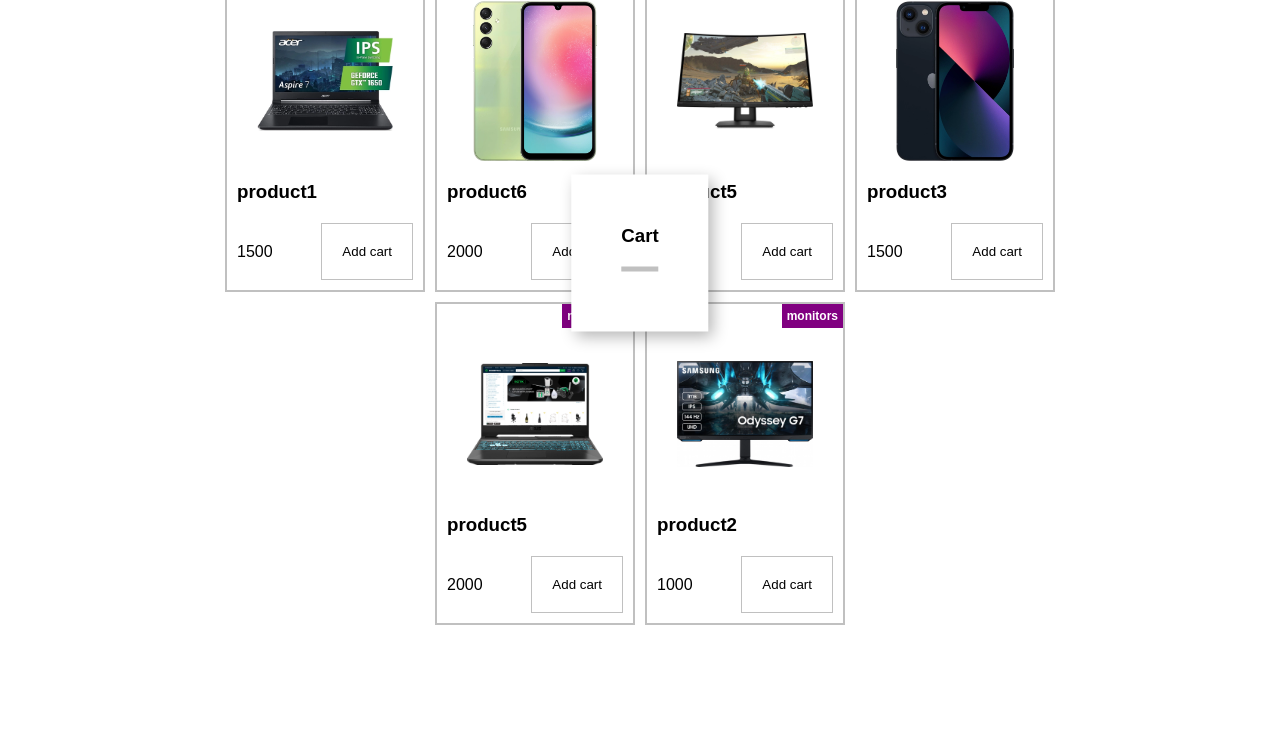
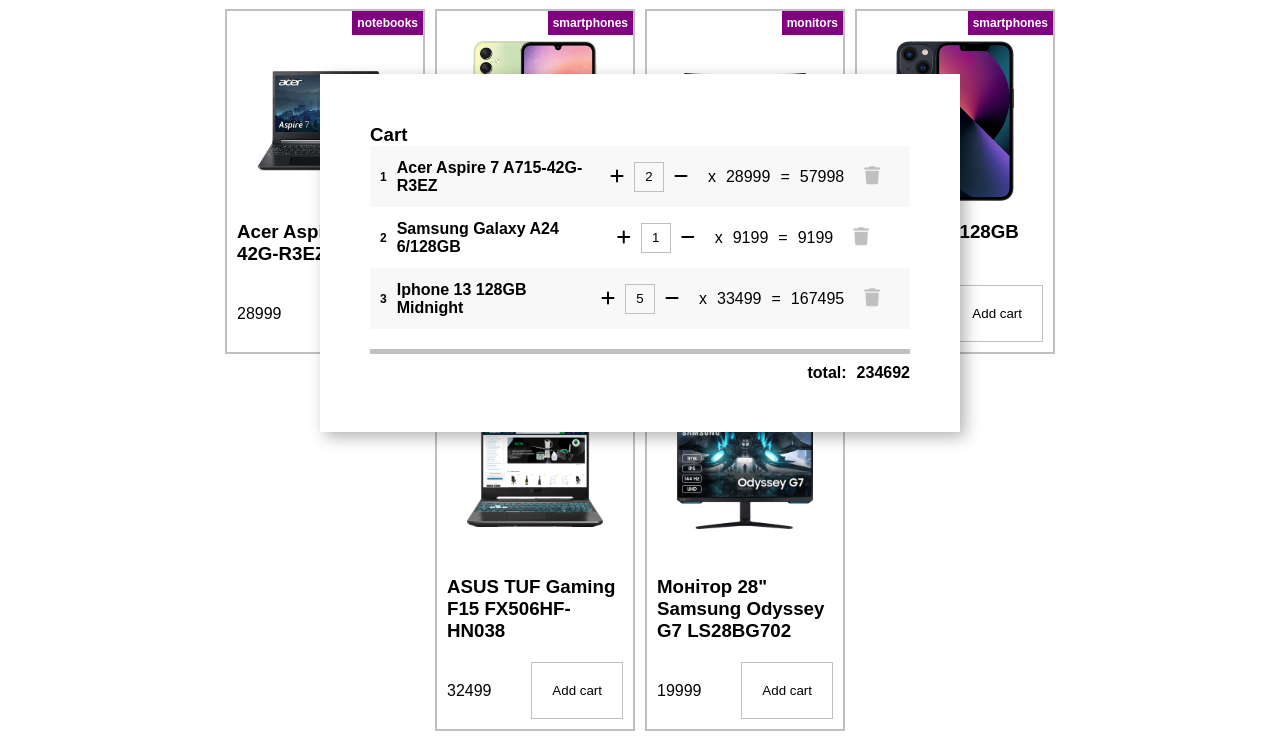
Before and after one commit to Stimarc/Lessons-Js-Server, a plain HTML site: page Shop/index.html in a window 1280 px wide. Shown: the part 147-883 px from the top of the page. Before the commit the page ends 800 px from the top, so only its background shows below. Drawn offline with Linux system fonts and the light colour scheme.

Commit message:
update Shop Market

```diff
--- a/Shop/css/style.css
+++ b/Shop/css/style.css
@@ -137,9 +137,18 @@
   color: white;
 }
 
+h1 {
+  font-family: 'Courier New', Courier, monospace;
+  color: purple;
+  text-align: center;
+  padding: 20px;
+}
+
 /* cart */
 .cart {
   position: fixed;
+  z-index: 1000;
+
   top: 50%;
   left: 50%;
   transform: translate(-50%, -50%);
@@ -176,7 +185,36 @@
   max-height: 35px;
   overflow: hidden;
 }
-.cart-prod-qty {}
+
+.cart-prod-qty {
+  border: none;
+  display: flex;
+  justify-content: center;
+  align-items: center;
+  padding: 0;
+}
+.cart-prod-qty-spinner {
+  padding: 10px;
+  cursor: pointer;
+}
+.cart-prod-qty-spinner:hover {
+  color: green;
+}
+.spinner-plus {}
+.spinner-minus {}
+
+.cart-prod-qty input {
+  width: 30px;
+  height: 30px;
+  text-align: center;
+  background: transparent;
+  border: 1px solid silver;
+}
+.cart-prod-qty input::-webkit-outer-spin-button,
+.cart-prod-qty input::-webkit-inner-spin-button {
+  display: none;
+}
+
 .cart-prod-qty::after {
   content: "x";
   margin-left: 10px;
@@ -188,6 +226,19 @@
 }
 .cart-prod-sum {
   margin-right: 0;
+}
+
+.cart-prod-del {
+  border: none;
+  background: transparent;
+  padding: 10px;
+  font-size: 18px;
+  color: silver;
+  margin-left: 10px;
+}
+.cart-prod-del:hover {
+  color: tomato;
+  cursor: pointer;
 }
 
 .cart-total {
--- a/Shop/index.html
+++ b/Shop/index.html
@@ -7,7 +7,8 @@
 
   <link rel="stylesheet" href="https://cdnjs.cloudflare.com/ajax/libs/font-awesome/6.4.0/css/all.min.css" integrity="sha512-iecdLmaskl7CVkqkXNQ/ZH/XLlvWZOJyj7Yy7tcenmpD1ypASozpmT/E0iPtmFIB46ZmdtAc9eNBvH0H/ZpiBw==" crossorigin="anonymous" referrerpolicy="no-referrer" />
   <link rel="stylesheet" href="css/style.css">
-  <title>Document</title>
+  <link rel="icon" href="./img/icon/favicon.ico">
+  <title>Shopify</title>
 </head>
 <body>
 
@@ -30,24 +31,37 @@
     <div class="products"></div>
   </div>
 
-  <!-- <div class="cart">
+   <!-- <div class="cart">
     <ul class="cart-prods">
 
-      <li class="cart-prod">
+       <li class="cart-prod">
         <span class="cart-prod-number">1</span>
         <h4 class="cart-prod-title">Lorem ipsum dolor sit</h4>
-        <span class="cart-prod-qty">5</span>
+        <label class="cart-prod-qty">
+          <span class="cart-prod-qty-spinner spinner-plus">
+            <i class="fa-solid fa-plus"></i>
+          </span>
+          <input type="number" value="5">
+          <span class="cart-prod-qty-spinner spinner-minus">
+            <i class="fa-solid fa-minus"></i>
+          </span>
+        </label>
         <span class="cart-prod-price">1000</span>
         <span class="cart-prod-sum">5000</span>
-      </li>
 
-    </ul>
-    <div class="cart-total">
+        <button class="cart-prod-del">
+          <i class="fa-solid fa-trash"></i>
+        </button>
+      </li> -->
+
+    <!-- </ul>
+     <div class="cart-total">
       <span>total: </span>
       <span class="cart-total-value">2000</span>
     </div>
-  </div> -->
+  </div>   -->
 
+  <!-- Js -->
   <script src="./js/model.js"></script>
   <script src="./js/main.js"></script>
 </body>
--- a/Shop/js/main.js
+++ b/Shop/js/main.js
@@ -2,8 +2,8 @@
 const productsSelector = '.products';
 const cart = {
   1: 2,
-  2: 3,
-  3: 1,
+  2: 1,
+  4: 5,
 };
 
 renderProducts(products, productsSelector);
@@ -17,6 +17,11 @@
 
 function renderProduct(prodObj, insertSelector) {
   const parentEl = doc.querySelector(insertSelector);
+  if (!parentEl) {
+    console.error(`[${insertSelector}]: Parent element not found !!!`);
+    return false;
+  }
+
   const
     product = doc.createElement('div'),
     productImgWrap = doc.createElement('div'),
@@ -30,11 +35,6 @@
   const {id, title, category, img, price} = prodObj;
   const imgPath = `./img/products/${category}/${img}`;
 
-  if (!parentEl) {
-    console.error(`[${insertSelector}]: Parent element not found !!!`);
-    return false;
-  }
-
   product.className = 'product';
   product.dataset.id = id;
 
@@ -44,7 +44,7 @@
   productImgWrap.append(productImg);
 
   productTitle.className = 'product-title';
-  productTitle.innerHTML = title;
+  productTitle.innerText = title;
 
   productPriceBlock.className = 'product-price-block';
   productPrice.className = 'product-price';
@@ -72,64 +72,197 @@
 
 function renderCart(dataArr, cartProdsObj, insertSelector) {
   const parentEl = doc.querySelector(insertSelector);
-
-  const
-    cart = doc.createElement('div'),
-    cartTitle = doc.createElement('h3'),
-    cartProds = doc.createElement('ul');
-
   if (!parentEl) {
     console.error(`[${insertSelector}]: Parent element not found !!!`);
     return false;
   }
 
-  cart.className = 'cart';
+  let cartElement = doc.querySelector('.cart');
+  if (cartElement) {
+    cartElement.remove();
+  }
+
+  cartElement = doc.createElement('div');
+
+  const
+    cartTitle = doc.createElement('h3'),
+    cartProds = doc.createElement('ul');
+
+  const totalSum = getTotalCartSum(dataArr, cartProdsObj);
+
+  cartElement.className = 'cart';
 
   cartTitle.className = 'cart-title';
   cartTitle.innerText = 'Cart';
 
   cartProds.className = 'cart-prods';
 
-  parentEl.append(cart);
-  cart.append(cartTitle, cartProds);
+  parentEl.prepend(cartElement);
+  cartElement.append(cartTitle, cartProds);
 
   // render cart component
-  renderCartProds(dataArr, cartProdsObj, '.cart-prods');
-  renderCartTotal(5000, '.cart');
+  renderCartProds(dataArr, cartProdsObj, '.cart-prods', dataArr, cartProdsObj);
+  renderCartTotal(totalSum, '.cart');
 }
 
-function renderCartProds(dataArr, cartProdsObj, insertSelector) {
+function renderCartProds(dataArr, cartProdsObj, insertSelector, dataArr, cartProdsObj) {
   let count = 1;
 
-  for (id in cartProdsObj) {
+  for (let id in cartProdsObj) {
     const qty = cartProdsObj[id];
     const prod = dataArr.find(item => item.id == id);
 
-    renderCartProd(count,prod, qty,  insertSelector);
+    renderCartProd(count, prod, qty, insertSelector, dataArr, cartProdsObj);
     count ++;
   }
 }
 
-function renderCartProd(count,prodObj, cartProdQty,   insertSelector) {
-  const parentEl = doc.querySelector(insertSelector);
-
-}
-
-function renderCartTotal(totalSum, insertSelector) {
-  const parentEl = doc.querySelector(insertSelector);
-
-  // console.log('render cart total');
-  // console.log(parentEl);
-}
-
-function GetParentElForRender(element) {
+function renderCartProd(count, prodObj, cartProdQty, insertSelector, dataArr, cartProdsObj) {
   const parentEl = doc.querySelector(insertSelector);
   if (!parentEl) {
     console.error(`[${insertSelector}]: Parent element not found !!!`);
     return false;
   }
 
-  return parentEl;
+  const
+    product = doc.createElement('li'),
+    productNumber = doc.createElement('span'),
+    productTitle = doc.createElement('h4'),
+
+    productQty = doc.createElement('label'),
+    productQtySpinerPlus = doc.createElement('span'),
+    productQtyInput = doc.createElement('input'),
+    productQtySpinerMinus = doc.createElement('span'),
+
+    productPrice = doc.createElement('span'),
+    productSum = doc.createElement('span'),
+    productDel = doc.createElement('button');
+
+  const {id, title, price} = prodObj;
+  const productSumValue = cartProdQty * price;
+
+  product.className = 'cart-prod';
+  product.dataset.id = id;
+
+  productNumber.className = 'cart-prod-number';
+  productNumber.innerText = count;
+
+  productTitle.className = 'cart-prod-title';
+  productTitle.innerText = title;
+
+  productQty.className = 'cart-prod-qty';
+  productQtySpinerPlus.className = 'cart-prod-qty-spinner spinner-plus';
+  productQtySpinerPlus.innerHTML = '<i class="fa-solid fa-plus"></i>';
+
+
+  productQtyInput.value = cartProdQty;
+  productQtySpinerMinus.className = 'cart-prod-qty-spinner spinner-minus';
+  productQtySpinerMinus.innerHTML = '<i class="fa-solid fa-minus"></i>';
+
+  productPrice.className = 'cart-prod-price';
+  productPrice.innerText = price;
+
+  productSum.className = 'cart-prod-sum';
+  productSum.innerText = productSumValue;
+
+  productDel.className = 'cart-prod-del';
+  productDel.innerHTML = '<i class="fa-solid fa-trash"></i>';
+
+  productQty.append(
+    productQtySpinerPlus,
+    productQtyInput,
+    productQtySpinerMinus
+  );
+
+  product.append(
+    productNumber,
+    productTitle,
+    productQty,
+    productPrice,
+    productSum,
+    productDel
+  );
+
+  parentEl.append(product);
+
+  productQtySpinerPlus.onclick = function() {
+    const input = this.parentNode.querySelector('input');
+    const id = this.closest('.cart-prod').dataset.id;
+    const prod = dataArr.find(item => item.id == id);
+
+    let qty = parseInt(input.value);
+    if (qty < 10) {
+      qty++;
+      input.value = qty;
+      productSum.innerText = prod.price * qty;
+      cartProdsObj[id] = qty;
+      updateTotalSum();
+    }
+  };
+
+  productQtySpinerMinus.onclick = function() {
+    const input = this.parentNode.querySelector('input');
+    const id = this.closest('.cart-prod').dataset.id;
+    const prod = dataArr.find(item => item.id == id);
+
+    let qty = parseInt(input.value);
+    if (qty > 1) {
+      qty--;
+      input.value = qty;
+      productSum.innerText = prod.price * qty;
+      cartProdsObj[id] = qty;
+      updateTotalSum();
+    }
+  };
+
+  productDel.onclick = function() {
+    const id = this.closest('.cart-prod').dataset.id;
+    delete cartProdsObj[id];
+    this.closest('.cart-prod').remove();
+    updateTotalSum();
+  };
+}
+
+function renderCartTotal(totalSum, insertSelector) {
+  const parentEl = doc.querySelector(insertSelector);
+  if (!parentEl) {
+    console.error(`[${insertSelector}]: Parent element not found !!!`);
+    return false;
+  }
+
+  const cartTotal = doc.createElement('div');
+  const totalText = doc.createElement('span');
+  const totalValue = doc.createElement('span');
+
+  cartTotal.className = 'cart-total';
+  totalText.innerText = 'total: ';
+  totalValue.className = 'cart-total-value';
+  totalValue.innerText = totalSum;
+
+  cartTotal.append(totalText, totalValue);
+  parentEl.append(cartTotal);
+}
+
+function updateTotalSum() {
+  const totalSum = getTotalCartSum(products, cart);
+  const totalValue = doc.querySelector('.cart-total-value');
+  if (totalValue) {
+    totalValue.innerText = totalSum;
+  }
+}
+
+function getTotalCartSum(dataArr, cartProdsObj) {
+  let total = 0;
+
+  for (let id in cartProdsObj) {
+    const qty = cartProdsObj[id];
+    const prod = dataArr.find(item => item.id == id);
+    const cost = prod.price * qty;
+
+    total += cost;
+  }
+
+  return total;
 }
 
 // events
--- a/Shop/js/model.js
+++ b/Shop/js/model.js
@@ -1,8 +1,8 @@
 const products = [
-  {id: 1, title: 'product1', category: 'notebooks', img: 'prod1.webp', price: 1500},
-  {id: 2, title: 'product6', category: 'smartphones', img: 'prod1.webp', price: 2000},
-  {id: 3, title: 'product5', category: 'monitors', img: 'prod1.webp', price: 1000},
-  {id: 4, title: 'product3', category: 'smartphones', img: 'prod2.webp', price: 1500},
-  {id: 5, title: 'product5', category: 'notebooks', img: 'prod2.webp', price: 2000},
-  {id: 6, title: 'product2', category: 'monitors', img: 'prod2.webp', price: 1000},
+  {id: 1, title: 'Acer Aspire 7 A715-42G-R3EZ', category: 'notebooks', img: 'prod1.webp', price: 28999},
+  {id: 2, title: 'Samsung Galaxy A24 6/128GB', category: 'smartphones', img: 'prod1.webp', price: 9199},
+  {id: 3, title: 'Монітор 23.6" HP X24c (9FM22AA)', category: 'monitors', img: 'prod1.webp', price: 5599},
+  {id: 4, title: 'Iphone 13 128GB Midnight ', category: 'smartphones', img: 'prod2.webp', price: 33499},
+  {id: 5, title: 'ASUS TUF Gaming F15 FX506HF-HN038', category: 'notebooks', img: 'prod2.webp', price: 32499},
+  {id: 6, title: 'Монітор 28" Samsung Odyssey G7 LS28BG702 ', category: 'monitors', img: 'prod2.webp', price: 19999},
 ];
```
Also changed, not shown: Shop/img/icon/favicon.ico (added).
